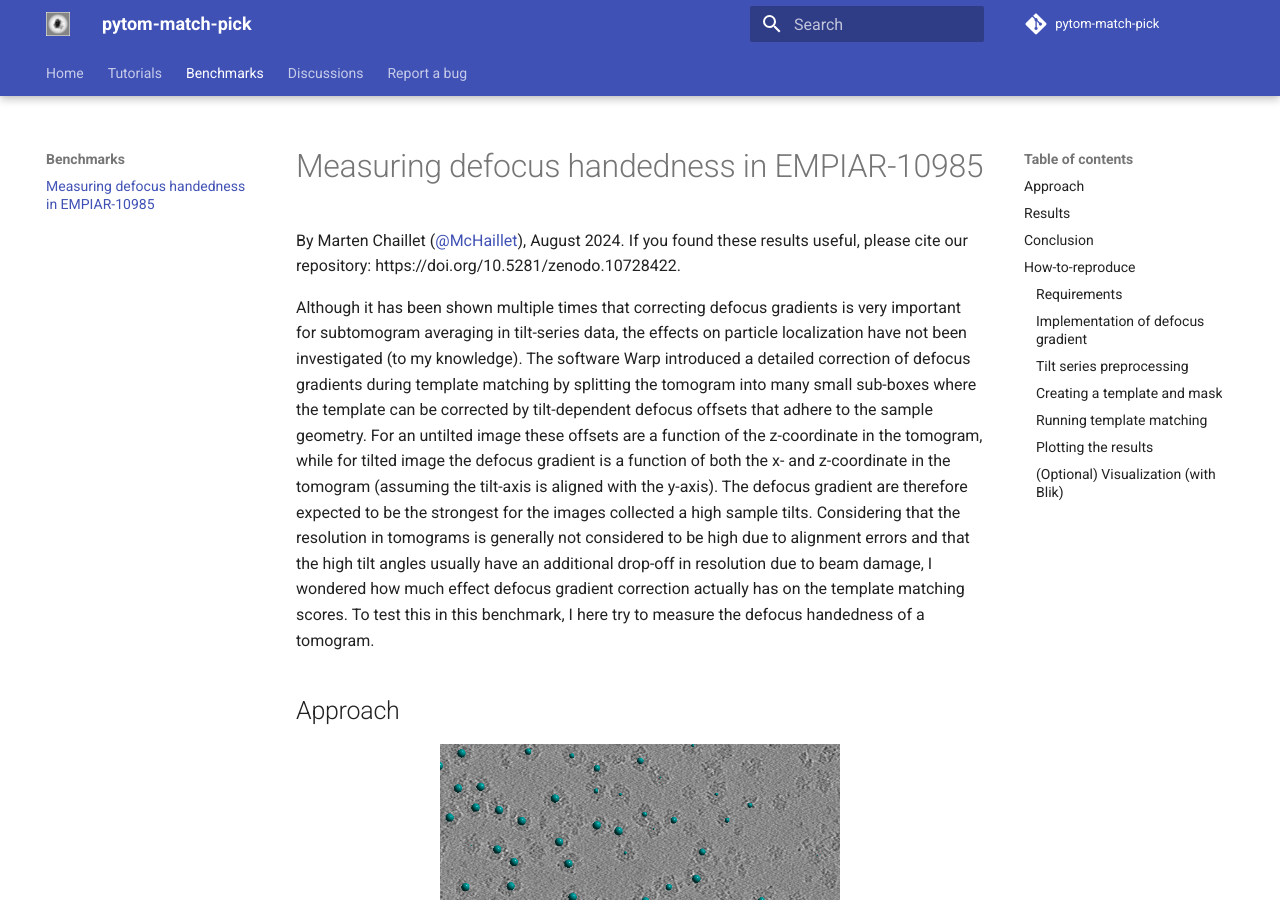
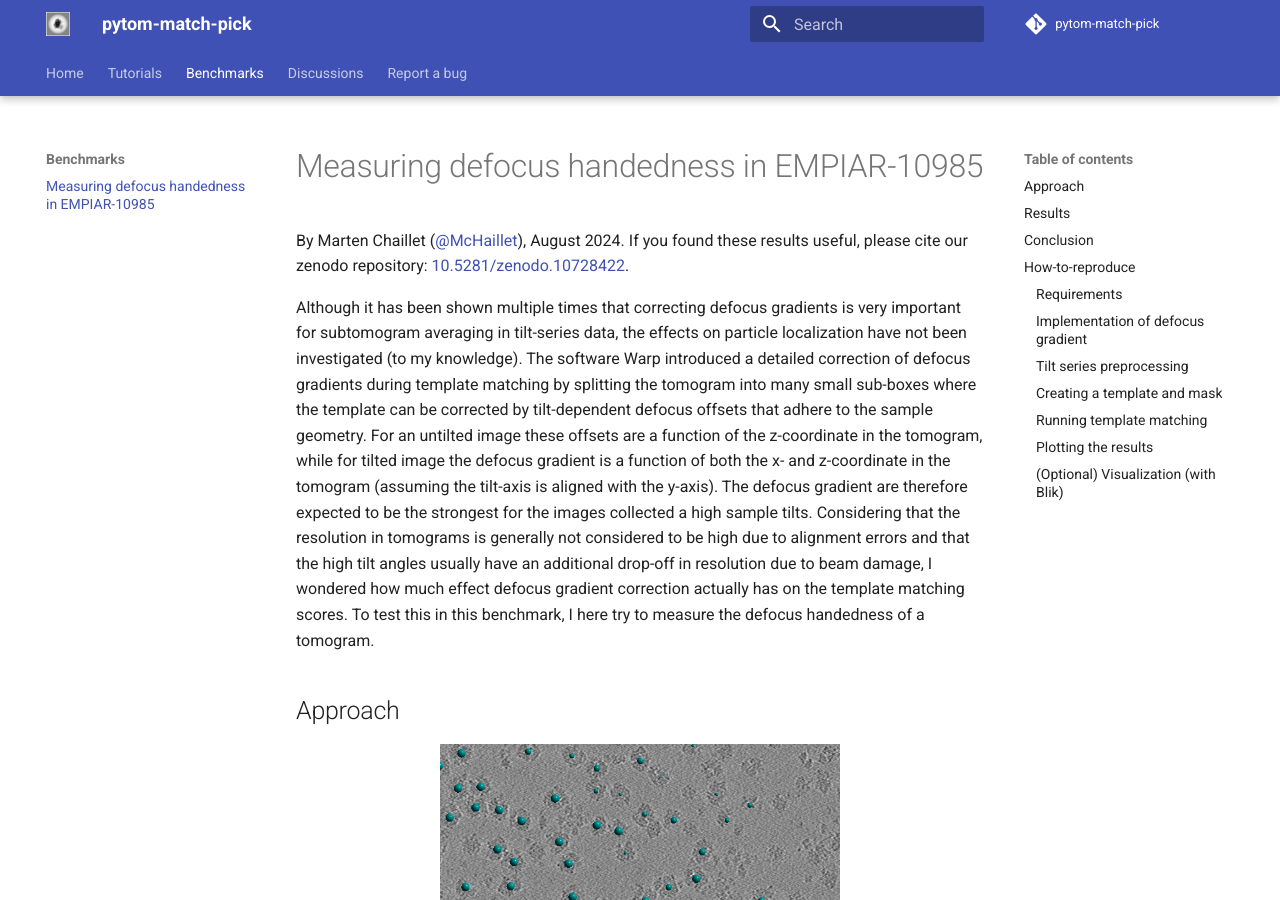
Before and after one commit to SBC-Utrecht/pytom-match-pick, an MkDocs documentation site: the page built from docs/benchmarks/defocus_handedness.md, in a window 1280 px wide and 900 px high. Built offline with MkDocs 1.6.1 and Material for MkDocs 9.7.7, drawn with Linux system fonts in a browser that asks for light colours; comment, search, counter and statistics services are not loaded.

Commit message:
add zenodo link

```diff
--- a/docs/benchmarks/defocus_handedness.md
+++ b/docs/benchmarks/defocus_handedness.md
@@ -1,7 +1,7 @@
 By Marten Chaillet ([@McHaillet](https://github.com/McHaillet)), August 2024. If you
 found these
-results useful, please cite our repository:
-https://doi.org/10.5281/zenodo.10728422.
+results useful, please cite our zenodo repository:
+[10.5281/zenodo.10728422](https://doi.org/10.5281/zenodo.10728422).
 
 Although it has been shown multiple times that correcting defocus gradients is very
 important for subtomogram averaging in tilt-series data, the effects on particle
```
